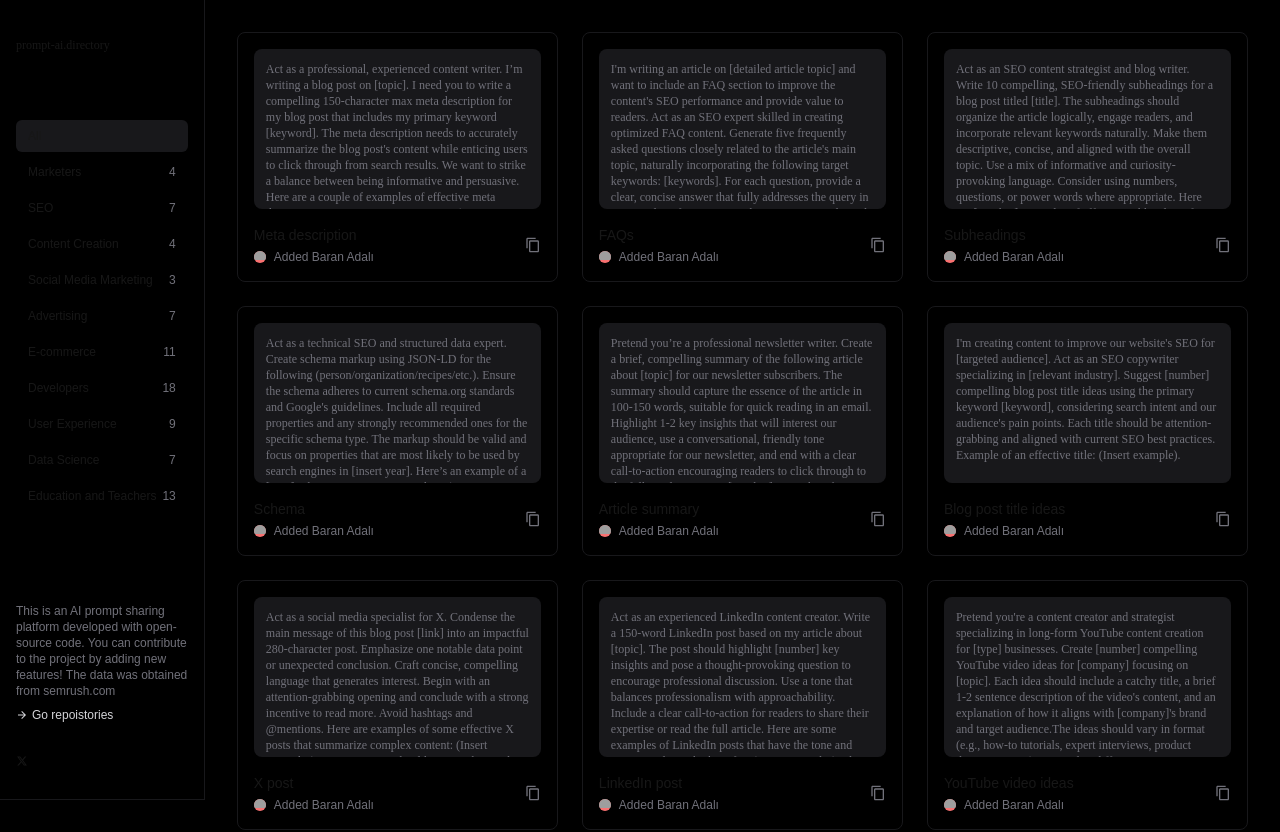
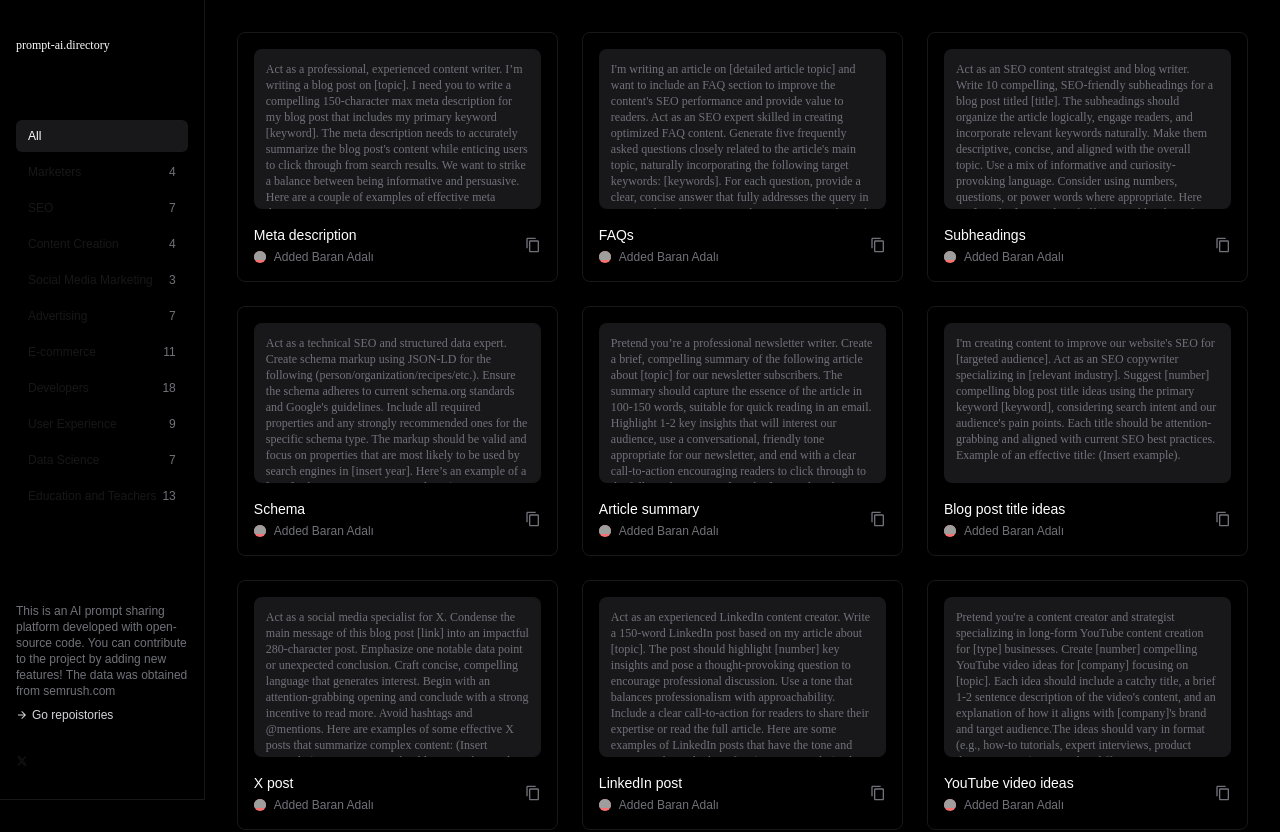
Before and after one commit to baranadali/prompt-ai, a Next.js app: page / in a window 1280 px wide. Shown: the top 832 px of the page. Built offline with nearby package versions, Linux system fonts and the light colour scheme; grey boxes are pictures that could not be loaded.

Commit message:
Change text colors.

```diff
--- a/app/page.js
+++ b/app/page.js
@@ -35,7 +35,7 @@ export default function Home() {
         <p className="text-xs font-geist_mono text-zinc-500 bg-zinc-900 p-3 h-40 overflow-y-scroll rounded-lg relative transation-all duration-100 hover:text-zinc-200" >{prm.content}</p>
         <div className="mt-4 flex items-center justify-between">
           <div className="flex flex-col gap-1">
-            <h2 className="text-sm">{prm.title}</h2>
+            <h2 className="text-sm text-white">{prm.title}</h2>
             <div className="flex items-center gap-2">
               <span className="size-3 rounded-full bg-red-400 block overflow-hidden">
                 <img className="w-full h-auto" src={`https://pbs.twimg.com/profile_images/${prm.creator_image_id}_400x400.jpg`}/>
--- a/components/sidebar/sidebar.jsx
+++ b/components/sidebar/sidebar.jsx
@@ -16,9 +16,9 @@ export default function Sidebar({ selectedCategory, setSelectedCategory }) {
     return (
         <div className="sm:py-8 py-4 px-4 sm:h-full h-[20vh] overflow-y-scroll border-r border-zinc-900 flex flex-col justify-between sm:fixed sm:w-[16%] w-full top-0 left-0 border-b">
             <div>
-                <Link className="font-geist_mono text-xs" href="/">prompt-ai.directory</Link>
+                <Link className="font-geist_mono text-xs text-white" href="/">prompt-ai.directory</Link>
                 <ul className="sm:mt-16 mt-4 flex flex-col gap-1 h-full ">
-                    <p className={`flex items-center justify-between hover:bg-zinc-900 py-2 px-3 cursor-pointer rounded-md text-xs ${selectedCategory === null && 'bg-zinc-900'}`} onClick={() => setSelectedCategory(null)}>All</p>
+                    <p className={`flex items-center justify-between hover:bg-zinc-900 py-2 px-3 cursor-pointer rounded-md text-xs text-white ${selectedCategory === null && 'bg-zinc-900'}`} onClick={() => setSelectedCategory(null)}>All</p>
                     {categoryCounts.map((ctg, index) => (
                         <li key={index} className={`flex items-center justify-between hover:bg-zinc-900 py-2 px-3 cursor-pointer rounded-md ${selectedCategory === ctg.name ? 'bg-zinc-900' : ''}`} onClick={() => setSelectedCategory(ctg.name)}>
                             <p className="text-xs">{ctg.name}</p>
```
